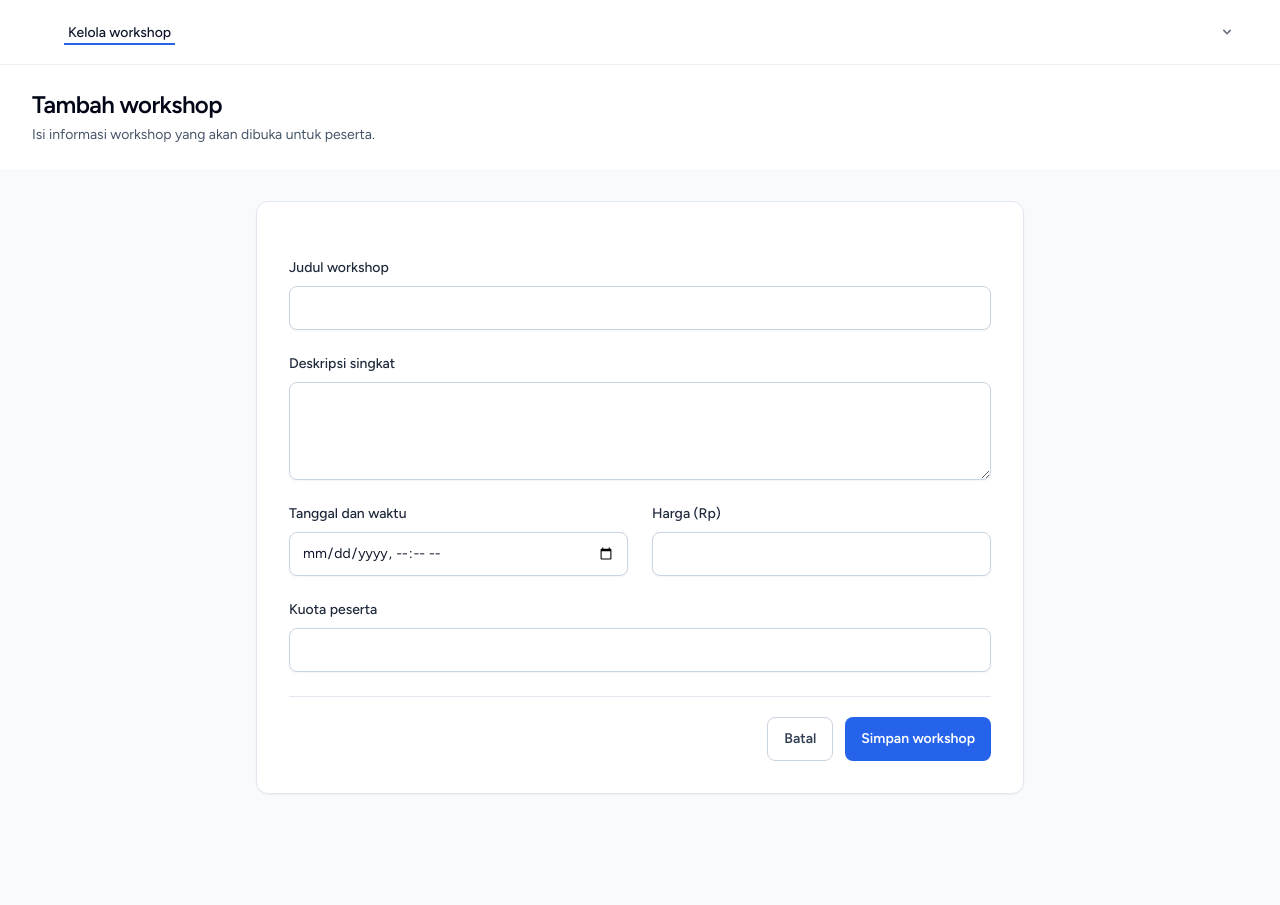
After one commit to Niph19/WorkshopTix-Sertikom-Drilling, a Laravel app: page /admin/workshops/create in a window 1280 px wide. The commit adds this page. Run offline with Laravel 12, Linux system fonts and the light colour scheme; a user stored in the database is signed in; data comes from the database, SQL or seed files in the repository; style sheets or scripts are compiled from the project's sources.

Commit message:
feat: Implement workshop management features including CRUD operations and validation

```diff
--- /dev/null
+++ b/app/Http/Controllers/WorkshopController.php
@@ -0,0 +1,82 @@
+<?php
+
+namespace App\Http\Controllers;
+
+use App\Http\Requests\WorkshopRequest;
+use App\Models\Workshop;
+use Illuminate\Http\RedirectResponse;
+use Illuminate\Support\Facades\DB;
+use Illuminate\View\View;
+
+class WorkshopController extends Controller
+{
+    /**
+     * Display a listing of the resource.
+     */
+    public function index(): View
+    {
+        return view('admin.workshops.index', [
+            'workshops' => Workshop::withCount('registrations')->latest()->paginate(10),
+        ]);
+    }
+
+    /**
+     * Show the form for creating a new resource.
+     */
+    public function create(): View
+    {
+        return view('admin.workshops.create');
+    }
+
+    /**
+     * Store a newly created resource in storage.
+     */
+    public function store(WorkshopRequest $request): RedirectResponse
+    {
+        Workshop::create($request->validated());
+
+        return to_route('admin.workshops.index')->with('success', 'Workshop berhasil ditambahkan.');
+    }
+
+    /**
+     * Show the form for editing the specified resource.
+     */
+    public function edit(Workshop $workshop): View
+    {
+        return view('admin.workshops.edit', compact('workshop'));
+    }
+
+    /**
+     * Update the specified resource in storage.
+     */
+    public function update(WorkshopRequest $request, Workshop $workshop): RedirectResponse
+    {
+        $workshop->update($request->validated());
+
+        return to_route('admin.workshops.index')->with('success', 'Workshop berhasil diperbarui.');
+    }
+
+    /**
+     * Remove the specified resource from storage.
+     */
+    public function destroy(Workshop $workshop): RedirectResponse
+    {
+        $deleted = DB::transaction(function () use ($workshop): bool {
+            $workshop = Workshop::query()->lockForUpdate()->findOrFail($workshop->id);
+
+            if ($workshop->registrations()->exists()) {
+                return false;
+            }
+
+            $workshop->delete();
+
+            return true;
+        });
+
+        if (! $deleted) {
+            return to_route('admin.workshops.index')->with('error', 'Workshop memiliki pendaftar dan tidak dapat dihapus.');
+        }
+
+        return to_route('admin.workshops.index')->with('success', 'Workshop berhasil dihapus.');
+    }
+}
--- a/app/Http/Middleware/CekRoles.php
+++ b/app/Http/Middleware/CekRoles.php
@@ -15,8 +15,8 @@ class CekRoles
      */
     public function handle(Request $request, Closure $next, string $role): Response
     {
-        if (!$request->user() || !$request->user()->roles !== $role) {
-            return redirect('welcome')->with(403, 'Akses ditolak, role anda tidak sesuai.');
+        if (! $request->user() || $request->user()->roles !== $role) {
+            abort(403, 'Akses ditolak, role anda tidak sesuai.');
         }
 
         return $next($request);
--- a/app/Http/Requests/WorkshopRequest.php
+++ b/app/Http/Requests/WorkshopRequest.php
@@ -26,7 +26,7 @@ class WorkshopRequest extends FormRequest
             'judul' => ['required', 'string', 'min:10', 'max:255'],
             'deskripsi' => ['required', 'string', 'max:255'],
             'jadwal' => ['required', 'date'],
-            'harga' => ['required', 'decimal:4,7'],
+            'harga' => ['required', 'numeric', 'min:0', 'max:99999999.99'],
             'kuota' => ['required', 'integer', 'min:5', 'max:255'],
         ];
     }
--- /dev/null
+++ b/resources/views/admin/workshops/_form.blade.php
@@ -0,0 +1,37 @@
+@php($inputClass = 'mt-2 block min-h-11 w-full rounded-lg border-slate-300 text-sm text-slate-900 shadow-sm focus:border-blue-600 focus:ring-blue-600')
+
+<div>
+    <label for="judul" class="block text-sm font-medium text-slate-800">Judul workshop</label>
+    <input id="judul" name="judul" value="{{ old('judul', $workshop->judul ?? '') }}" required minlength="10" maxlength="255" class="{{ $inputClass }}" aria-describedby="judul-error">
+    @error('judul') <p id="judul-error" class="mt-2 text-sm text-rose-700">{{ $message }}</p> @enderror
+</div>
+
+<div>
+    <label for="deskripsi" class="block text-sm font-medium text-slate-800">Deskripsi singkat</label>
+    <textarea id="deskripsi" name="deskripsi" rows="4" required maxlength="255" class="{{ $inputClass }}" aria-describedby="deskripsi-error">{{ old('deskripsi', $workshop->deskripsi ?? '') }}</textarea>
+    @error('deskripsi') <p id="deskripsi-error" class="mt-2 text-sm text-rose-700">{{ $message }}</p> @enderror
+</div>
+
+<div class="grid gap-6 sm:grid-cols-2">
+    <div>
+        <label for="jadwal" class="block text-sm font-medium text-slate-800">Tanggal dan waktu</label>
+        <input id="jadwal" type="datetime-local" name="jadwal" value="{{ old('jadwal', isset($workshop) ? $workshop->jadwal->format('Y-m-d\TH:i') : '') }}" required class="{{ $inputClass }}" aria-describedby="jadwal-error">
+        @error('jadwal') <p id="jadwal-error" class="mt-2 text-sm text-rose-700">{{ $message }}</p> @enderror
+    </div>
+    <div>
+        <label for="harga" class="block text-sm font-medium text-slate-800">Harga (Rp)</label>
+        <input id="harga" type="number" name="harga" value="{{ old('harga', $workshop->harga ?? '') }}" required min="0" max="99999999.99" step="0.01" class="{{ $inputClass }}" aria-describedby="harga-error">
+        @error('harga') <p id="harga-error" class="mt-2 text-sm text-rose-700">{{ $message }}</p> @enderror
+    </div>
+</div>
+
+<div>
+    <label for="kuota" class="block text-sm font-medium text-slate-800">Kuota peserta</label>
+    <input id="kuota" type="number" name="kuota" value="{{ old('kuota', $workshop->kuota ?? '') }}" required min="5" max="255" step="1" class="{{ $inputClass }}" aria-describedby="kuota-error">
+    @error('kuota') <p id="kuota-error" class="mt-2 text-sm text-rose-700">{{ $message }}</p> @enderror
+</div>
+
+<div class="flex flex-col-reverse gap-3 border-t border-slate-200 pt-5 sm:flex-row sm:justify-end">
+    <a href="{{ route('admin.workshops.index') }}" class="inline-flex min-h-11 items-center justify-center rounded-lg border border-slate-300 px-4 text-sm font-semibold text-slate-700 hover:bg-slate-50 focus:outline-none focus-visible:ring-2 focus-visible:ring-blue-600 focus-visible:ring-offset-2">Batal</a>
+    <button type="submit" class="inline-flex min-h-11 items-center justify-center rounded-lg bg-blue-600 px-4 text-sm font-semibold text-white hover:bg-blue-700 focus:outline-none focus-visible:ring-2 focus-visible:ring-blue-600 focus-visible:ring-offset-2">{{ isset($workshop) ? 'Simpan perubahan' : 'Simpan workshop' }}</button>
+</div>
--- /dev/null
+++ b/resources/views/admin/workshops/create.blade.php
@@ -0,0 +1,15 @@
+<x-app-layout>
+    <x-slot name="header">
+        <h1 class="text-2xl font-semibold tracking-tight text-slate-950">Tambah workshop</h1>
+        <p class="mt-1 text-sm text-slate-600">Isi informasi workshop yang akan dibuka untuk peserta.</p>
+    </x-slot>
+
+    <div class="min-h-[calc(100vh-4rem)] bg-slate-50 px-4 py-8 sm:px-6 lg:px-8">
+        <div class="mx-auto max-w-3xl rounded-xl border border-slate-200 bg-white p-5 shadow-sm sm:p-8">
+            <form method="POST" action="{{ route('admin.workshops.store') }}" class="space-y-6">
+                @csrf
+                @include('admin.workshops._form')
+            </form>
+        </div>
+    </div>
+</x-app-layout>
--- a/resources/views/layouts/app.blade.php
+++ b/resources/views/layouts/app.blade.php
@@ -5,7 +5,7 @@
         <meta name="viewport" content="width=device-width, initial-scale=1">
         <meta name="csrf-token" content="{{ csrf_token() }}">
 
-        <title>{{ config('app.name', 'Laravel') }}</title>
+        <title>{{ config('app.name', 'WorkshopTix') }}</title>
 
         <!-- Fonts -->
         <link rel="preconnect" href="https://fonts.bunny.net">
@@ -14,8 +14,8 @@
         <!-- Scripts -->
         @vite(['resources/css/app.css', 'resources/js/app.js'])
     </head>
-    <body class="font-sans antialiased">
-        <div class="min-h-screen bg-gray-100">
+    <body class="font-sans antialiased text-slate-900">
+        <div class="min-h-screen bg-slate-50">
             @include('layouts.navigation')
 
             <!-- Page Heading -->
--- a/resources/views/layouts/navigation.blade.php
+++ b/resources/views/layouts/navigation.blade.php
@@ -9,6 +9,14 @@
                         <x-application-logo class="block h-9 w-auto fill-current text-gray-800" />
                     </a>
                 </div> --}}
+
+                @if (auth()->user()?->roles === 'panitia')
+                    <div class="hidden sm:flex sm:items-center sm:ms-8">
+                        <a href="{{ route('admin.workshops.index') }}" class="inline-flex items-center px-1 pt-1 border-b-2 {{ request()->routeIs('admin.workshops.*') ? 'border-blue-600 text-slate-900' : 'border-transparent text-slate-600 hover:text-slate-900 hover:border-slate-300' }} text-sm font-medium focus:outline-none focus-visible:ring-2 focus-visible:ring-blue-600 focus-visible:ring-offset-2">
+                            Kelola workshop
+                        </a>
+                    </div>
+                @endif
 
                 <!-- Navigation Links -->
                 {{-- <div class="hidden space-x-8 sm:-my-px sm:ms-10 sm:flex">
@@ -72,6 +80,14 @@
             </x-responsive-nav-link>
         </div> --}}
 
+        @if (auth()->user()?->roles === 'panitia')
+            <div class="border-t border-slate-200 px-4 py-2">
+                <x-responsive-nav-link :href="route('admin.workshops.index')" :active="request()->routeIs('admin.workshops.*')">
+                    Kelola workshop
+                </x-responsive-nav-link>
+            </div>
+        @endif
+
         <!-- Responsive Settings Options -->
         <div class="pt-4 pb-1 border-t border-gray-200">
             {{-- <div class="px-4">
--- a/routes/web.php
+++ b/routes/web.php
@@ -2,20 +2,24 @@
 
 use App\Http\Controllers\PanitiaController;
 use App\Http\Controllers\ProfileController;
+use App\Http\Controllers\WorkshopController;
 use Illuminate\Support\Facades\Route;
 
 Route::get('/', function () {
     return view('dashboard');
 });
 
-Route::middleware(['auth', 'roles:peserta'])->group(function () {
+Route::middleware(['auth', 'verified', 'roles:peserta'])->group(function () {
     Route::get('/profile', [ProfileController::class, 'edit'])->name('profile.edit');
     Route::patch('/profile', [ProfileController::class, 'update'])->name('profile.update');
     Route::delete('/profile', [ProfileController::class, 'destroy'])->name('profile.destroy');
 });
 
-Route::middleware(['auth', 'roles:panitia'])->group(function () {
+Route::middleware(['auth', 'verified', 'roles:panitia'])->group(function () {
     Route::get('/dashboard-admin', [PanitiaController::class, 'index'])->name('dashboard-admin.index');
+    Route::prefix('admin')->name('admin.')->group(function () {
+        Route::resource('workshops', WorkshopController::class)->except('show');
+    });
     Route::get('/profile', [ProfileController::class, 'edit'])->name('profile.edit');
     Route::patch('/profile', [ProfileController::class, 'update'])->name('profile.update');
     Route::delete('/profile', [ProfileController::class, 'destroy'])->name('profile.destroy');
```
Also changed, not shown: app/Models/Workshop.php (+7 -2 lines), resources/views/admin/workshops/edit.blade.php (added, +16 -0 lines), resources/views/admin/workshops/index.blade.php (added, +76 -0 lines).
